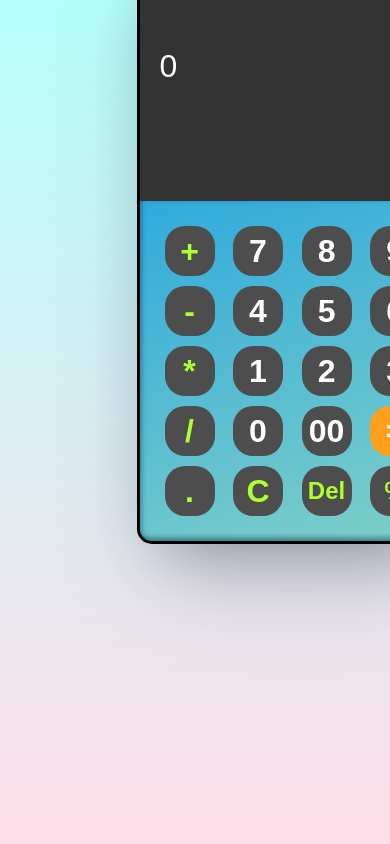
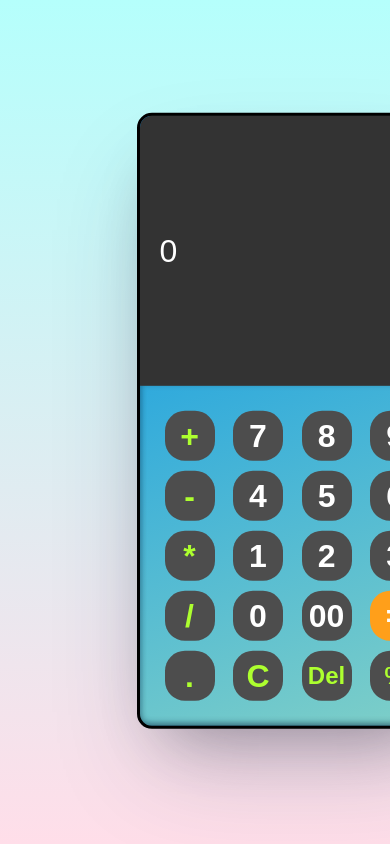
Before and after one commit to 9973162148/Basic_Calculator, a plain HTML site: page index.html in a window 390 px wide. Shown: the top 844 px of the page. Drawn offline with Linux system fonts and the light colour scheme.

Commit message:
Update styles.css

```diff
--- a/styles.css
+++ b/styles.css
@@ -109,3 +109,9 @@ background-image: linear-gradient(160deg, #0093E9 0%, #80D0C7 100%);
     font-size: 35px;
     padding-left: 10px;
   }
+
+@media screen and (max-width: 600px) {
+    #calculator {
+      transform: translateY(30%);
+    }
+  }
```
